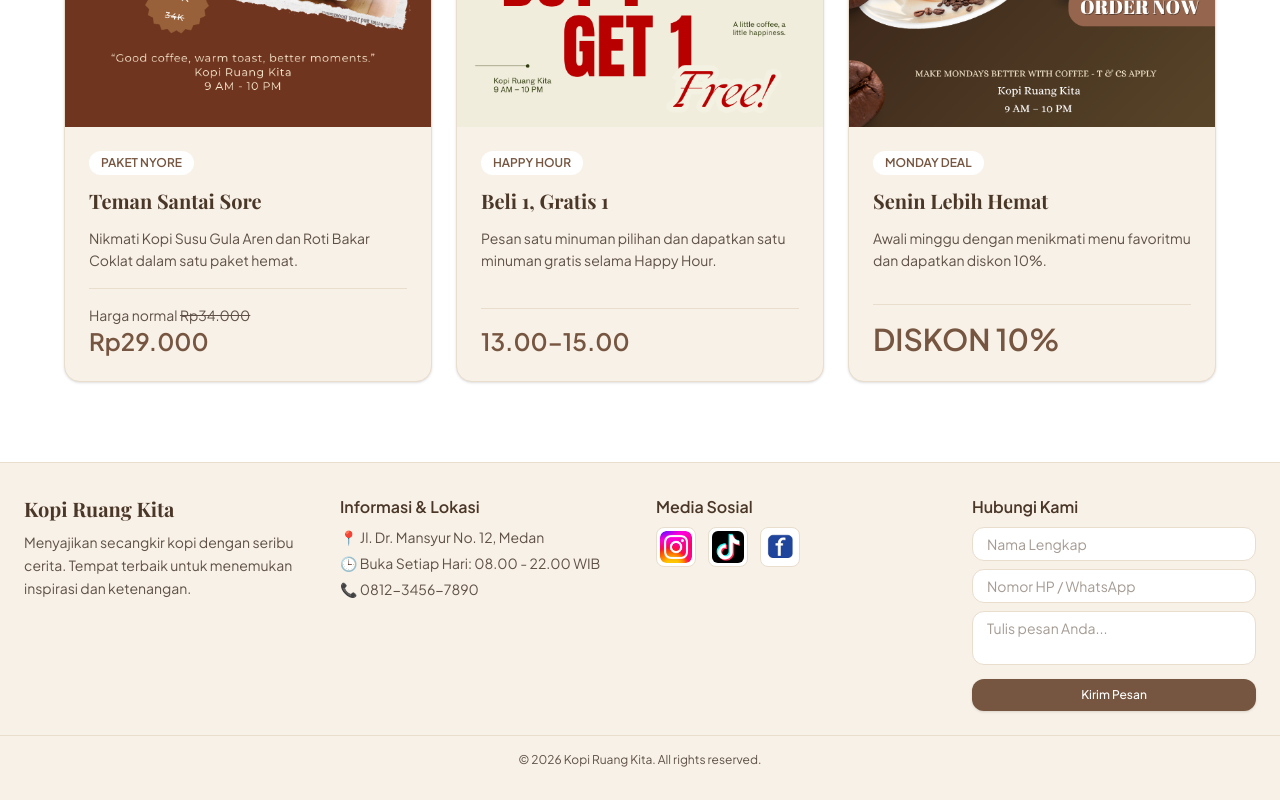
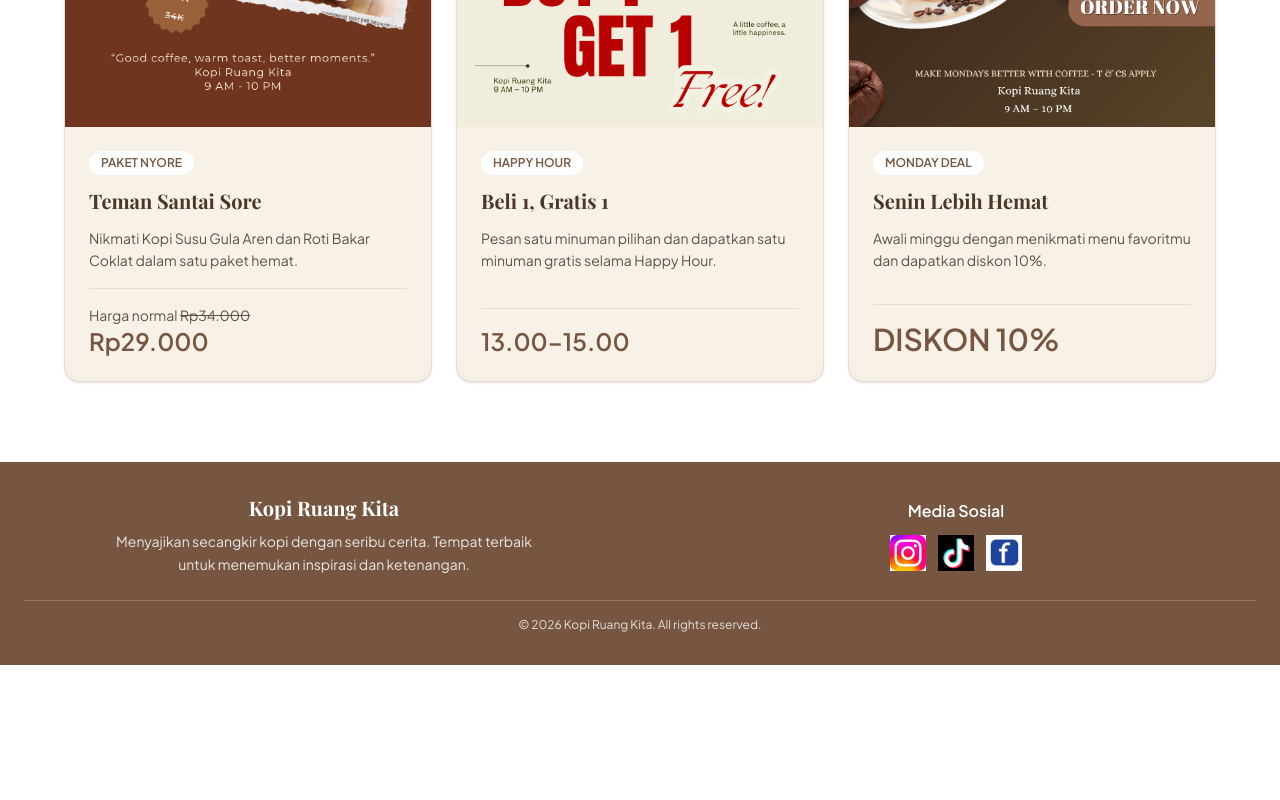
Before and after one commit to oryzaaulia300-blip/KopiRuangKita, a React (Vite) app: page / in a window 1280 px wide. Shown: the part 4600-5400 px from the top of the page. After the commit the page ends 5265 px from the top, so only its background shows below. Built offline with nearby package versions, Linux system fonts and the light colour scheme; a web font is replaced by a local one.

Commit message:
Memperbaiki Contact dan Footer

```diff
--- /dev/null
+++ b/src/components/Contact.jsx
@@ -0,0 +1,105 @@
+
+export default function Contact({
+  contactError,
+  contactSuccess,
+  contactForm,
+  handleContactChange,
+  handleContactSubmit
+}) {
+  return (
+    <section
+      id="kontak"
+      className="bg-[#F8F1E7] text-[#5F5146] pt-8 pb-8 mb-[30px]"
+    >
+      <div className="container mx-auto px-6">
+        <div className="grid grid-cols-1 md:grid-cols-2 gap-10 lg:gap-20 items-start justify-items-center">
+
+          {/* INFORMASI DAN LOKASI */}
+          <div className="w-full max-w-[420px]">
+            <h2 className="text-xl font-bold font-serif-custom mb-4 text-[#4A3728] text-center">
+              Informasi & Lokasi
+            </h2>
+
+            <div className="w-full h-36 rounded-2xl overflow-hidden border border-[#E9DDCD] mb-3">
+              <iframe
+                title="Lokasi Kopi Ruang Kita"
+                src="https://maps.google.com/maps?q=Jl.%20Dr.%20Mansyur%20No.%2012%2C%20Medan&output=embed"
+                className="w-full h-full border-0"
+                loading="lazy"
+                allowFullScreen
+              />
+            </div>
+
+            <ul className="space-y-1.5 text-sm">
+              <li>📍 Jl. Dr. Mansyur No. 12, Medan</li>
+              <li>🕒 Buka Setiap Hari: 08.00 - 22.00 WIB</li>
+              <li>📞 0812-3456-7890</li>
+            </ul>
+          </div>
+
+          {/* HUBUNGI KAMI */}
+          <div className="w-full max-w-[420px]">
+            <h2 className="text-xl font-bold font-serif-custom mb-4 text-[#4A3728] text-center">
+              Hubungi Kami
+            </h2>
+
+            {contactError && (
+              <div className="mb-2 p-3 bg-red-100 border border-red-300 text-red-700 text-sm rounded-xl">
+                ⚠️ {contactError}
+              </div>
+            )}
+
+            {contactSuccess && (
+              <div className="mb-2 p-3 bg-green-100 border border-green-300 text-green-700 text-sm rounded-xl">
+                ✅ {contactSuccess}
+              </div>
+            )}
+
+            <form
+              onSubmit={handleContactSubmit}
+              className="w-full space-y-2.5"
+            >
+              <input
+                type="text"
+                name="nama"
+                value={contactForm.nama}
+                onChange={handleContactChange}
+                placeholder="Nama Lengkap"
+                required
+                className="block w-full box-border px-4 py-2.5 text-sm rounded-xl bg-white border border-[#E9DDCD] text-[#4A3728] focus:outline-none focus:border-[#765640]"
+              />
+
+              <input
+                type="tel"
+                name="noHp"
+                value={contactForm.noHp}
+                onChange={handleContactChange}
+                placeholder="Nomor HP / WhatsApp"
+                required
+                className="block w-full box-border px-4 py-2.5 text-sm rounded-xl bg-white border border-[#E9DDCD] text-[#4A3728] focus:outline-none focus:border-[#765640]"
+              />
+
+              <textarea
+                name="pesan"
+                rows={2}
+                value={contactForm.pesan}
+                onChange={handleContactChange}
+                placeholder="Tulis pesan Anda..."
+                required
+                className="block w-full box-border px-4 py-2.5 text-sm rounded-xl bg-white border border-[#E9DDCD] text-[#4A3728] focus:outline-none focus:border-[#765640] resize-none"
+              />
+
+              <button
+                type="submit"
+                className="block w-full bg-[#765640] hover:bg-[#60432F] text-white font-medium py-2.5 rounded-xl text-sm transition shadow-sm cursor-pointer"
+              >
+                Kirim Pesan
+              </button>
+            </form>
+          </div>
+
+        </div>
+      </div>
+    </section>
+  );
+}
--- a/src/components/Footer.jsx
+++ b/src/components/Footer.jsx
@@ -1,122 +1,61 @@
-import React from 'react';
 
-export default function Footer({
-  igIcon,
-  ttIcon,
-  fbIcon,
-  contactError,
-  contactSuccess,
-  contactForm,
-  handleContactChange,
-  handleContactSubmit
-}) {
+export default function Footer({ igIcon, ttIcon, fbIcon }) {
   return (
-    <footer id="kontak" className="bg-[#F8F1E7] text-[#5F5146] py-8 border-t border-[#E9DDCD] mt-auto">
-      <div className="container mx-auto px-6 grid grid-cols-1 md:grid-cols-4 gap-8 items-start">
+    <footer className="bg-[#765640] text-white py-8 mt-auto">
+      <div className="container mx-auto px-6">
+        <div className="grid grid-cols-1 md:grid-cols-2 gap-8 items-center">
 
-        {/* Tentang */}
-        <div className="flex flex-col justify-start">
-          <h3 className="text-xl font-bold font-serif-custom mb-2 text-[#4A3728]">
+          {/* TENTANG COFFEE SHOP */}
+          <div className="text-center">
+            <h3 className="text-xl font-bold font-serif-custom mb-2">
               Kopi Ruang Kita
             </h3>
-          <p className="text-sm text-[#5F5146] leading-relaxed">
-            Menyajikan secangkir kopi dengan seribu cerita. Tempat terbaik untuk menemukan inspirasi dan ketenangan.
+
+            <p className="text-sm text-white/85 leading-relaxed max-w-md mx-auto">
+              Menyajikan secangkir kopi dengan seribu cerita.
+              Tempat terbaik untuk menemukan inspirasi dan ketenangan.
             </p>
           </div>
 
-        {/* Informasi */}
-        <div className="flex flex-col justify-start">
-          <h3 className="text-base font-bold mb-2 text-[#4A3728]">
-            Informasi & Lokasi
-          </h3>
-          <ul className="space-y-1.5 text-sm text-[#5F5146]">
-            <li>📍 Jl. Dr. Mansyur No. 12, Medan</li>
-            <li>🕒 Buka Setiap Hari: 08.00 - 22.00 WIB</li>
-            <li>📞 0812-3456-7890</li>
-          </ul>
-        </div>
-
-        {/* Media Sosial */}
-        <div className="flex flex-col justify-start">
-          <h3 className="text-base font-bold mb-2 text-[#4A3728]">
+          {/* MEDIA SOSIAL */}
+          <div className="text-center">
+            <h3 className="text-base font-bold mb-3">
               Media Sosial
             </h3>
-          <div className="flex space-x-3">
-            <a href="#" className="w-10 h-10 rounded-lg bg-white border border-[#E9DDCD] flex items-center justify-center hover:bg-[#F8F1E7] transition overflow-hidden">
-              <img src={igIcon} alt="Instagram" className="w-8 h-8 object-contain rounded-md" />
+
+            <div className="flex justify-center items-center gap-3">
+              <a href="#" aria-label="Instagram">
+                <img
+                  src={igIcon}
+                  alt="Instagram"
+                  className="w-9 h-9 object-contain"
+                />
               </a>
-            <a href="#" className="w-10 h-10 rounded-lg bg-white border border-[#E9DDCD] flex items-center justify-center hover:bg-[#F8F1E7] transition overflow-hidden">
-              <img src={ttIcon} alt="TikTok" className="w-8 h-8 object-contain rounded-md" />
+
+              <a href="#" aria-label="TikTok">
+                <img
+                  src={ttIcon}
+                  alt="TikTok"
+                  className="w-9 h-9 object-contain"
+                />
               </a>
-            <a href="#" className="w-10 h-10 rounded-lg bg-white border border-[#E9DDCD] flex items-center justify-center hover:bg-[#F8F1E7] transition overflow-hidden">
-              <img src={fbIcon} alt="Facebook" className="w-8 h-12 object-contain rounded-md" />
+
+              <a href="#" aria-label="Facebook">
+                <img
+                  src={fbIcon}
+                  alt="Facebook"
+                  className="w-9 h-9 object-contain"
+                />
               </a>
             </div>
           </div>
 
-        {/* Hubungi Kami (Form) */}
-        <div className="flex flex-col justify-start">
-          <h3 className="text-base font-bold mb-2 text-[#4A3728]">
-            Hubungi Kami
-          </h3>
-
-          {contactError && (
-            <div className="mb-2 p-2 bg-red-100 border border-red-300 text-red-700 text-xs rounded-xl">
-              ⚠️ {contactError}
-            </div>
-          )}
-
-          {contactSuccess && (
-            <div className="mb-2 p-2 bg-green-100 border border-green-300 text-green-700 text-xs rounded-xl">
-              ✅ {contactSuccess}
-            </div>
-          )}
-
-          <form onSubmit={handleContactSubmit} className="space-y-2">
-            <div>
-              <input
-                type="text"
-                name="nama"
-                value={contactForm.nama}
-                onChange={handleContactChange}
-                placeholder="Nama Lengkap"
-                className="w-full px-3.5 py-1.5 text-sm rounded-xl bg-white border border-[#E9DDCD] text-[#4A3728] focus:outline-none focus:border-[#765640]"
-              />
-            </div>
-            <div>
-              <input
-                type="tel"
-                name="noHp"
-                value={contactForm.noHp}
-                onChange={handleContactChange}
-                placeholder="Nomor HP / WhatsApp"
-                className="w-full px-3.5 py-1.5 text-sm rounded-xl bg-white border border-[#E9DDCD] text-[#4A3728] focus:outline-none focus:border-[#765640]"
-              />
-            </div>
-            <div>
-              <textarea
-                name="pesan"
-                rows="2"
-                value={contactForm.pesan}
-                onChange={handleContactChange}
-                placeholder="Tulis pesan Anda..."
-                className="w-full px-3.5 py-1.5 text-sm rounded-xl bg-white border border-[#E9DDCD] text-[#4A3728] focus:outline-none focus:border-[#765640] resize-none"
-              ></textarea>
-            </div>
-            <button
-              type="submit"
-              className="w-full bg-[#765640] hover:bg-[#60432F] text-white font-medium py-2 rounded-xl text-xs transition shadow-sm cursor-pointer"
-            >
-              Kirim Pesan
-            </button>
-          </form>
         </div>
 
+        {/* COPYRIGHT */}
+        <div className="text-center mt-6 pt-4 border-t border-white/20 text-xs text-white/80">
+          &copy; 2026 Kopi Ruang Kita. All rights reserved.
         </div>
-
-
-      <div className="container mx-auto px-6 text-center mt-6 pt-4 border-t border-[#E9DDCD] text-[#5F5146] text-xs">
-        &copy; 2026 Kopi Ruang Kita. All rights reserved.
       </div>
     </footer>
   );
```
Lines whose indentation alone changed are shown as unchanged.
